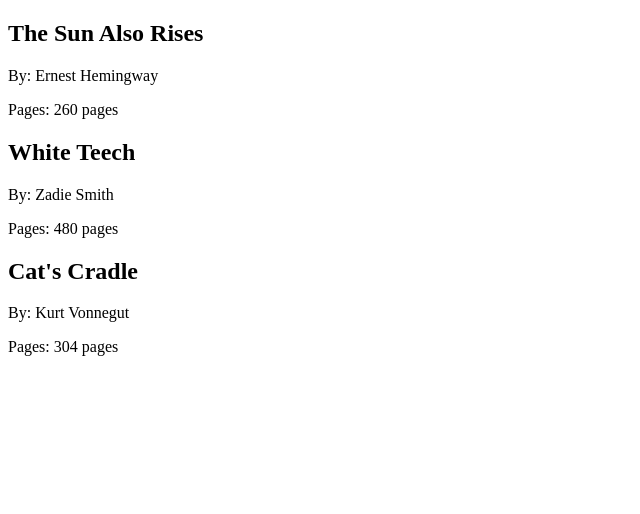
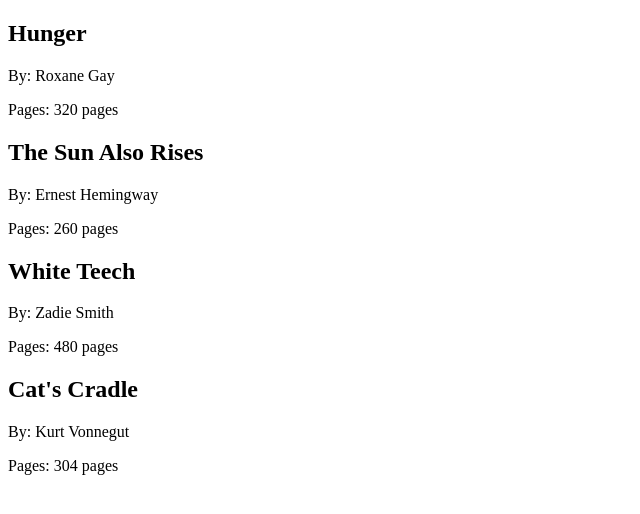
Before and after one commit to chibui/react-is-fun, a React (Create React App) app: page / in a window 1280 px wide. Shown: the top 514 px of the page, without its empty margins (0-640 px from the left). Built offline with nearby package versions, Linux system fonts and the light colour scheme.

Commit message:
Display child component

```diff
--- a/src/index.js
+++ b/src/index.js
@@ -1,5 +1,12 @@
 import React from 'react';
 import { render } from 'react-dom';
+
+let BookList = [
+    { author: "Roxane Gay", pages: 320,  title: "Hunger" },
+    { author: "Ernest Hemingway", pages: 260,  title: "The Sun Also Rises" },
+    { author: "Zadie Smith", pages: 480, title: "White Teech"},
+    { author: "Kurt Vonnegut", pages: 304, title: "Cat's Cradle"}
+]
 
 const Book = ({author, pages, title}) => {
     return (
@@ -11,25 +18,22 @@
     )
 }
 
-const Library = () => {
+const Library = ({books}) => {
     return (
         <div>
-            <Book
-                author="Ernest Hemingway"
-                pages={ 260 }
-                title="The Sun Also Rises" />
-            <Book
-                author="Zadie Smith"
-                pages={ 480 }
-                title="White Teech" />
-            <Book
-                author="Kurt Vonnegut"
-                pages={ 304 }
-                title="Cat's Cradle" />
+            {books.map(
+                (book, i) =>
+                    <Book
+                        author={ book.author }
+                        pages={ book.pages }
+                        key={ i }
+                        title={ book.title } />
+            )}
         </div>
     )
 }
+
 render(
-    <Library />,
+    <Library books={ BookList }/>,
     document.getElementById('root')
 );
```
